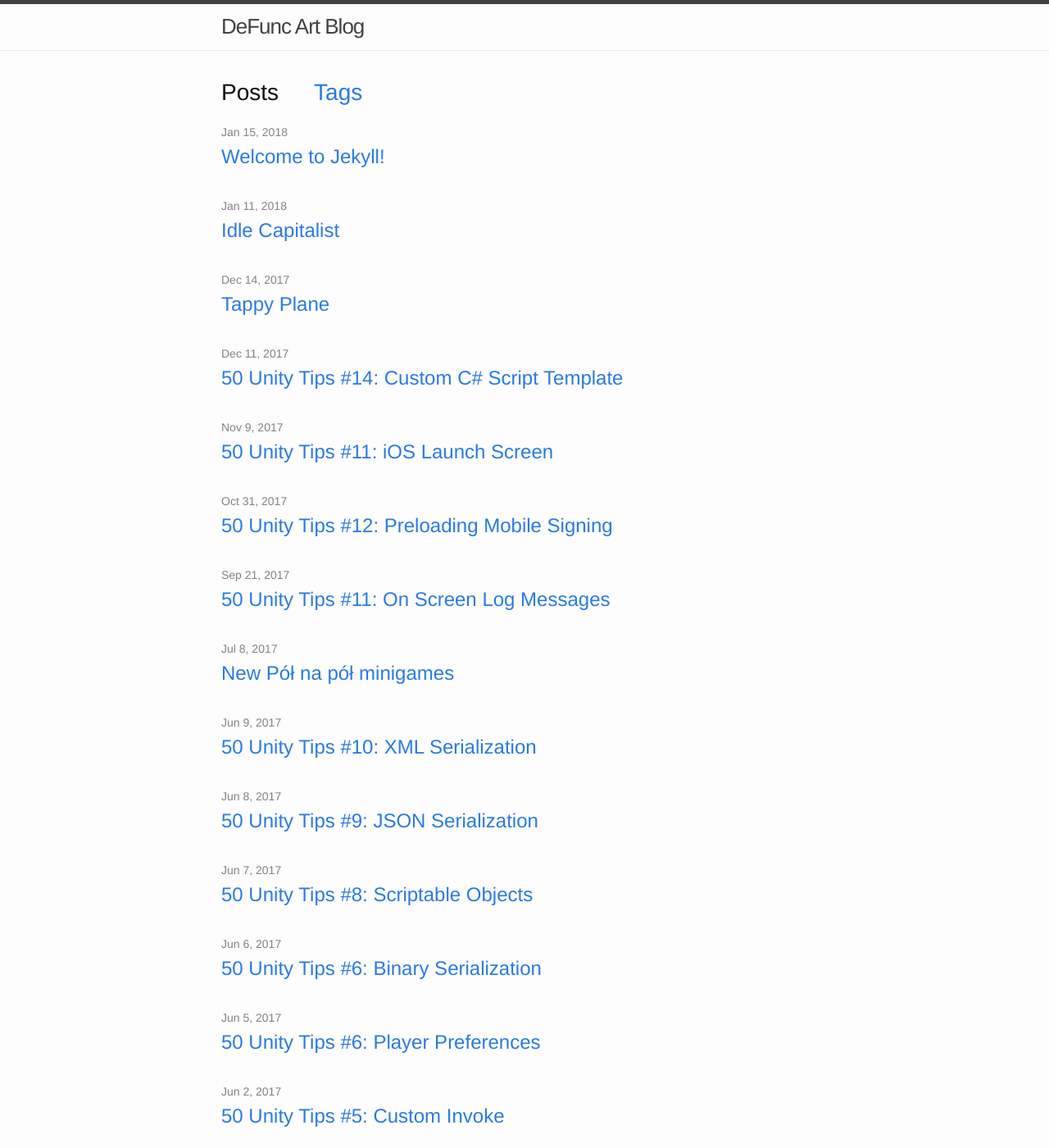
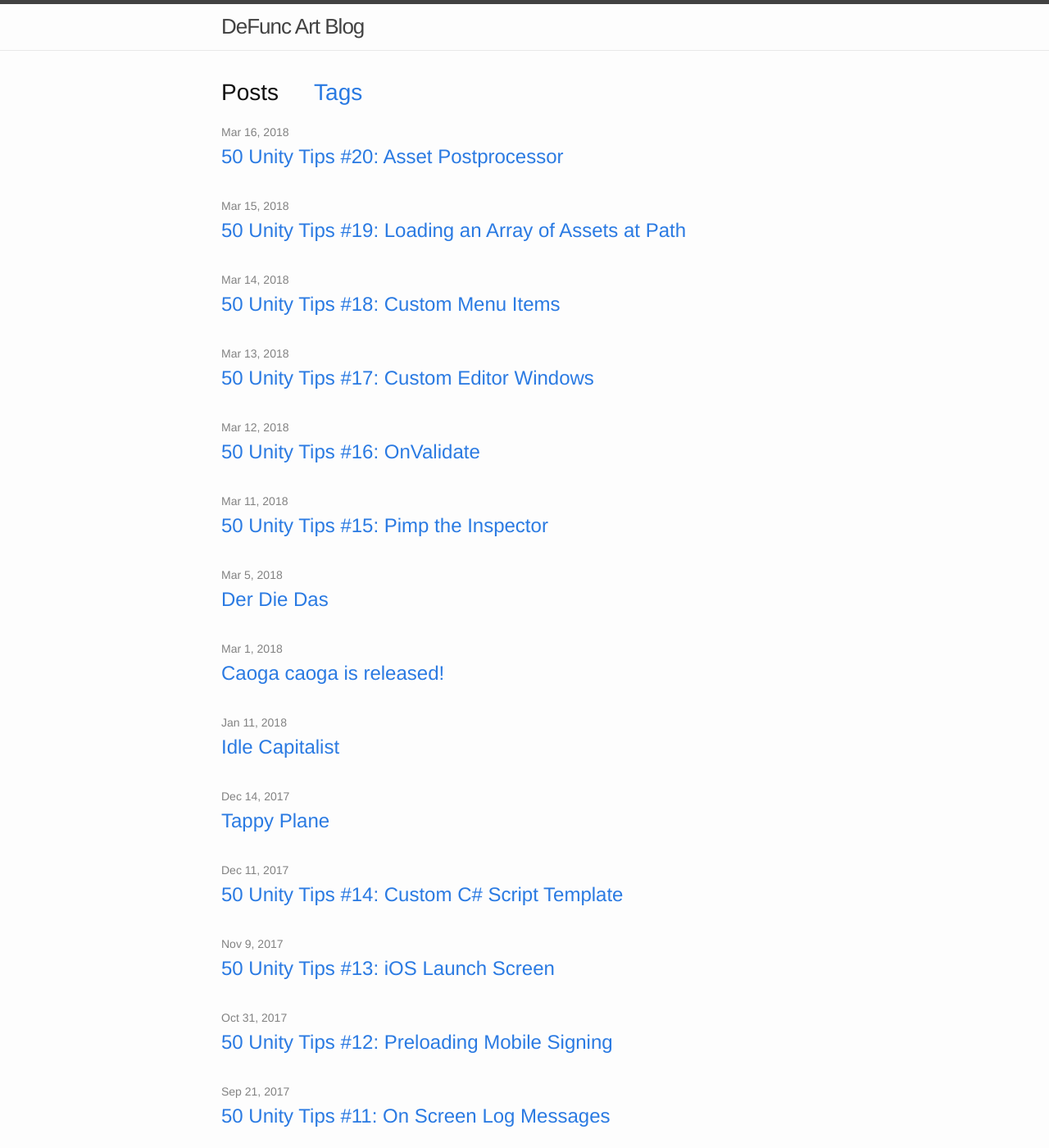
Before and after one commit to defuncart/blog, a Jekyll site: the page built from index.md, in a window 1280 px wide and 1400 px high. Shown: the whole window at 82% size. Built offline with Jekyll 4.4.1, drawn with Linux system fonts in a browser that asks for light colours; some of the changed text lies outside the part shown.

Commit message:
Mar 18 blog posts.

```diff
--- a/_config.yml
+++ b/_config.yml
@@ -16,7 +16,7 @@
 title: DeFunc Art Blog
 email: defuncart@gmail.com
 description: >- # this means to ignore newlines until "baseurl:"
-  A blog on game development, custom audio visual performance and languages learning tools.
+  A blog on game development, custom audiovisual performance software and languages learning applications.
 baseurl: "" # the subpath of your site, e.g. /blog
 url: "" # the base hostname & protocol for your site, e.g. http://example.com
 twitter_username: defuncart
--- a/_posts/2017/2017-11-09-50-unity-tips-13-ios-launch-screen.md
+++ b/_posts/2017/2017-11-09-50-unity-tips-13-ios-launch-screen.md
@@ -1,6 +1,6 @@
 ---
 layout: postRedirect
-title: '50 Unity Tips #11: iOS Launch Screen'
+title: '50 Unity Tips #13: iOS Launch Screen'
 date: 2017-11-09 10:00:00 +02:00
 redirect_to: https://github.com/defuncart/50-unity-tips/tree/master/%2313-iOSLaunchScreen
 tags:
--- a/_posts/2018/2018-01-15-welcome-to-jekyll copy.md
+++ /dev/null
@@ -1,27 +0,0 @@
----
-layout: post
-title:  "Welcome to Jekyll!"
-date:   2018-01-15 16:54:28 +0100
-tags:
-- test
-- jekyll
----
-You’ll find this post in your `_posts` directory. Go ahead and edit it and re-build the site to see your changes. You can rebuild the site in many different ways, but the most common way is to run `jekyll serve`, which launches a web server and auto-regenerates your site when a file is updated.
-
-To add new posts, simply add a file in the `_posts` directory that follows the convention `YYYY-MM-DD-name-of-post.ext` and includes the necessary front matter. Take a look at the source for this post to get an idea about how it works.
-
-Jekyll also offers powerful support for code snippets:
-
-{% highlight ruby %}
-def print_hi(name)
-  puts "Hi, #{name}"
-end
-print_hi('Tom')
-#=> prints 'Hi, Tom' to STDOUT.
-{% endhighlight %}
-
-Check out the [Jekyll docs][jekyll-docs] for more info on how to get the most out of Jekyll. File all bugs/feature requests at [Jekyll’s GitHub repo][jekyll-gh]. If you have questions, you can ask them on [Jekyll Talk][jekyll-talk].
-
-[jekyll-docs]: https://jekyllrb.com/docs/home
-[jekyll-gh]:   https://github.com/jekyll/jekyll
-[jekyll-talk]: https://talk.jekyllrb.com/
--- /dev/null
+++ b/_posts/2018/2018-03-05-der-die-das.md
@@ -0,0 +1,20 @@
+---
+layout: post
+title: 'Der Die Das'
+date: 2018-03-05 20:00:00 +0100
+tags:
+- DerDieDas
+- Unity
+---
+
+Since launching *Caoga caoga*, I've been working on *Der Die Das*, a fun German article game in which the player tries to guess the correct article for a set of nouns. Although the game is still in the early prototype stage, it is ready for feedback so I'll be posting discussions to Duolingo and Reddit with a link to an online playable version for feedback.
+
+- Contains 350 nouns adhering to the Goethe-Institut A1 examination, separated into 7 groups of 50.
+- Words are pronounced uses speech synthesis.
+- Each correct answer earns one point. A false answer resets the score to zero.
+- Various tips to recognize articles for certain nouns are included.
+- Progress and difficult nouns can be viewed from a list overview.
+
+![]({{site.url}}/assets/images/posts/2018/18-03-05/01.gif)
+
+For only a few days work, *Der Die Das* is already fun to play and definitely has potential. Some issues like nouns with one or more articles need to be figured out, but more or less the core game mechanics are developed. Will be interesting to see what feedback I receive!
--- /dev/null
+++ b/_posts/2018/2018-03-11-50-unity-tips-15-pimp-the-inspector.md
@@ -0,0 +1,10 @@
+---
+layout: postRedirect
+title: '50 Unity Tips #15: Pimp the Inspector'
+date: 2018-03-11 10:00:00 +01:00
+redirect_to: https://github.com/defuncart/50-unity-tips/tree/master/%2315-PimpTheInspector
+tags:
+- Unity
+- UnityTipsTricks
+- UnityTools
+---
--- /dev/null
+++ b/_posts/2018/2018-03-12-50-unity-tips-16-onvalidate.md
@@ -0,0 +1,9 @@
+---
+layout: postRedirect
+title: '50 Unity Tips #16: OnValidate'
+date: 2018-03-12 10:00:00 +01:00
+redirect_to: https://github.com/defuncart/50-unity-tips/tree/master/%2316-OnValidate
+tags:
+- Unity
+- UnityTipsTricks
+---
--- /dev/null
+++ b/_posts/2018/2018-03-13-50-unity-tips-17-custom-editor-windows.md
@@ -0,0 +1,10 @@
+---
+layout: postRedirect
+title: '50 Unity Tips #17: Custom Editor Windows'
+date: 2018-03-13 10:00:00 +01:00
+redirect_to: https://github.com/defuncart/50-unity-tips/tree/master/%2317-CustomEditor
+tags:
+- Unity
+- UnityTipsTricks
+- UnityTools
+---
--- /dev/null
+++ b/_posts/2018/2018-03-14-50-unity-tips-18-custom-menu-items.md
@@ -0,0 +1,9 @@
+---
+layout: postRedirect
+title: '50 Unity Tips #18: Custom Menu Items'
+date: 2018-03-14 10:00:00 +01:00
+redirect_to: https://github.com/defuncart/50-unity-tips/tree/master/%2318-CustomMenuItems
+tags:
+- Unity
+- UnityTipsTricks
+---
--- /dev/null
+++ b/_posts/2018/2018-03-15-50-unity-tips-19-loading-array-assets-at-path.md
@@ -0,0 +1,9 @@
+---
+layout: postRedirect
+title: '50 Unity Tips #19: Loading an Array of Assets at Path'
+date: 2018-03-15 10:00:00 +01:00
+redirect_to: https://github.com/defuncart/50-unity-tips/tree/master/%2319-LoadingArrayAssetsAtPath
+tags:
+- Unity
+- UnityTipsTricks
+---
--- /dev/null
+++ b/_posts/2018/2018-03-16-50-unity-tips-20-asset-postprocessor.md
@@ -0,0 +1,10 @@
+---
+layout: postRedirect
+title: '50 Unity Tips #20: Asset Postprocessor'
+date: 2018-03-16 10:00:00 +01:00
+redirect_to: https://github.com/defuncart/50-unity-tips/tree/master/%2320-AssetPostprocessor
+tags:
+- Unity
+- UnityTipsTricks
+- UnityTools
+---
```
Also changed, not shown: _posts/2017/2017-03-28-talk-play.md (+3 -1 lines), _posts/2018/2018-03-01-caoga-caoga-released.md (added, +19 -0 lines), tags/Android.md (added, +5 -0 lines), tags/CaogaCaoga.md (added, +5 -0 lines), tags/DerDieDas.md (added, +5 -0 lines), tags/UnityTools.md (added, +5 -0 lines), tags/vj.md (+2 -2 lines), 1 other file.
